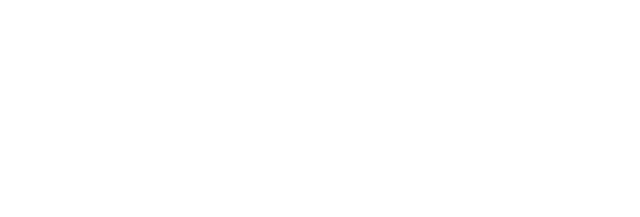
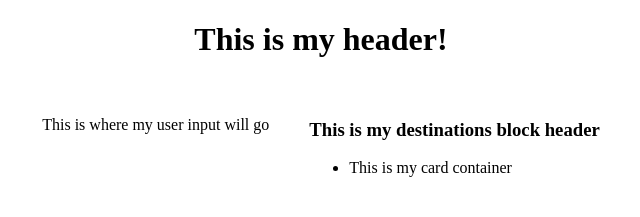
Before and after one commit to ddrummer3993/vacation-destinations-wishlist, a plain HTML site: page index.html in a window 1280 px wide. Shown: the whole page, without its empty margins (319-959 px from the left). Drawn offline with Linux system fonts and the light colour scheme.

Commit message:
created basic layout - user inputs not included.

```diff
--- a/index.html
+++ b/index.html
@@ -8,6 +8,23 @@
     <link rel="stylesheet" href="./style.css" />
   </head>
   <body>
+    <div>
+      <header>
+        <h1>This is my header!</h1>
+      </header>
+      <main>
+        <section id="user_input">
+          <p>This is where my user input will go</p>
+        </section>
+        <section id="destinations">
+          <h3 id="destinations_header">This is my destinations block header</h3>
+          <ul id="card_container">
+            <li>This is my card container</li>
+          </ul>
+        </section>
+      </main>
+    </div>
+
     <script src="./script.js"></script>
   </body>
 </html>
--- a/style.css
+++ b/style.css
@@ -0,0 +1,17 @@
+
+header {
+    text-align:center;
+}
+
+main {
+    display: flex;
+    justify-content: center;
+}
+
+#user_input {
+    margin: 20px 20px 20px 20px;
+}
+
+#destinations {
+    margin: 20px 20px 20px 20px;
+}
```
